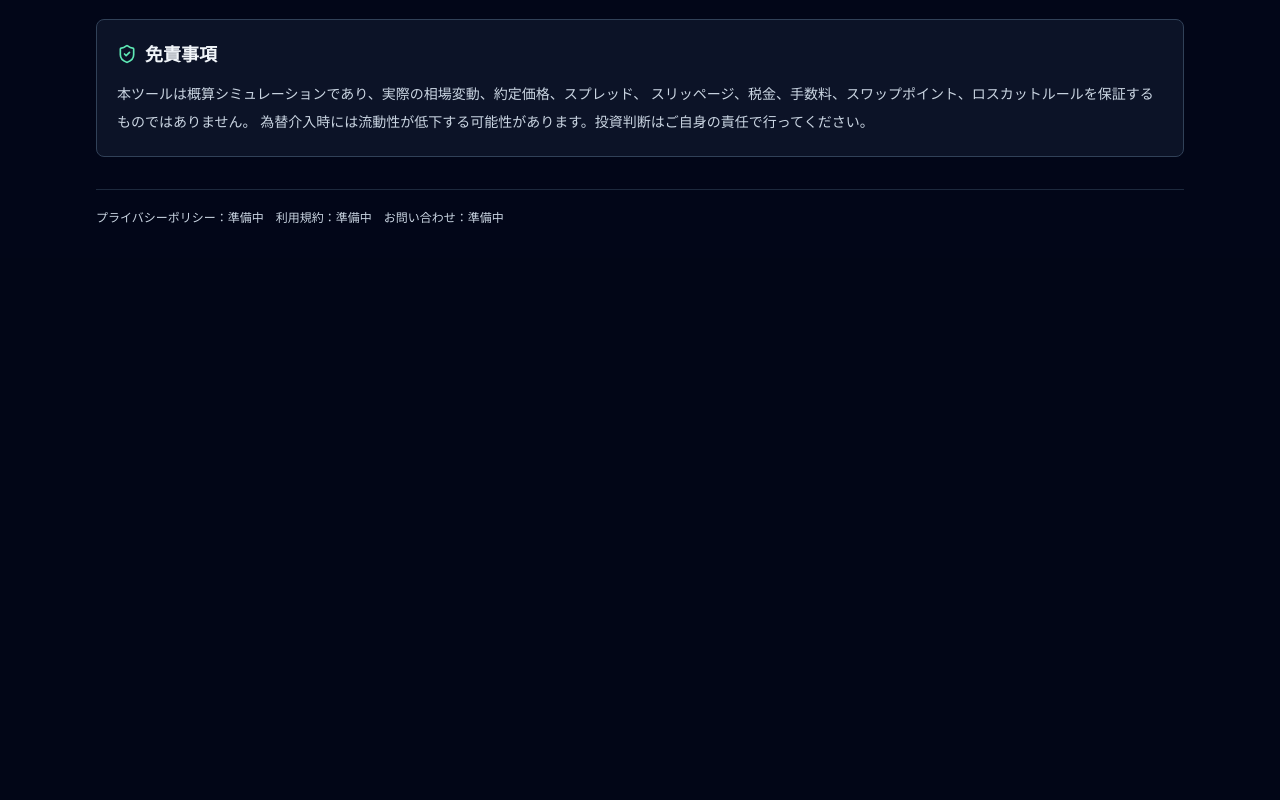
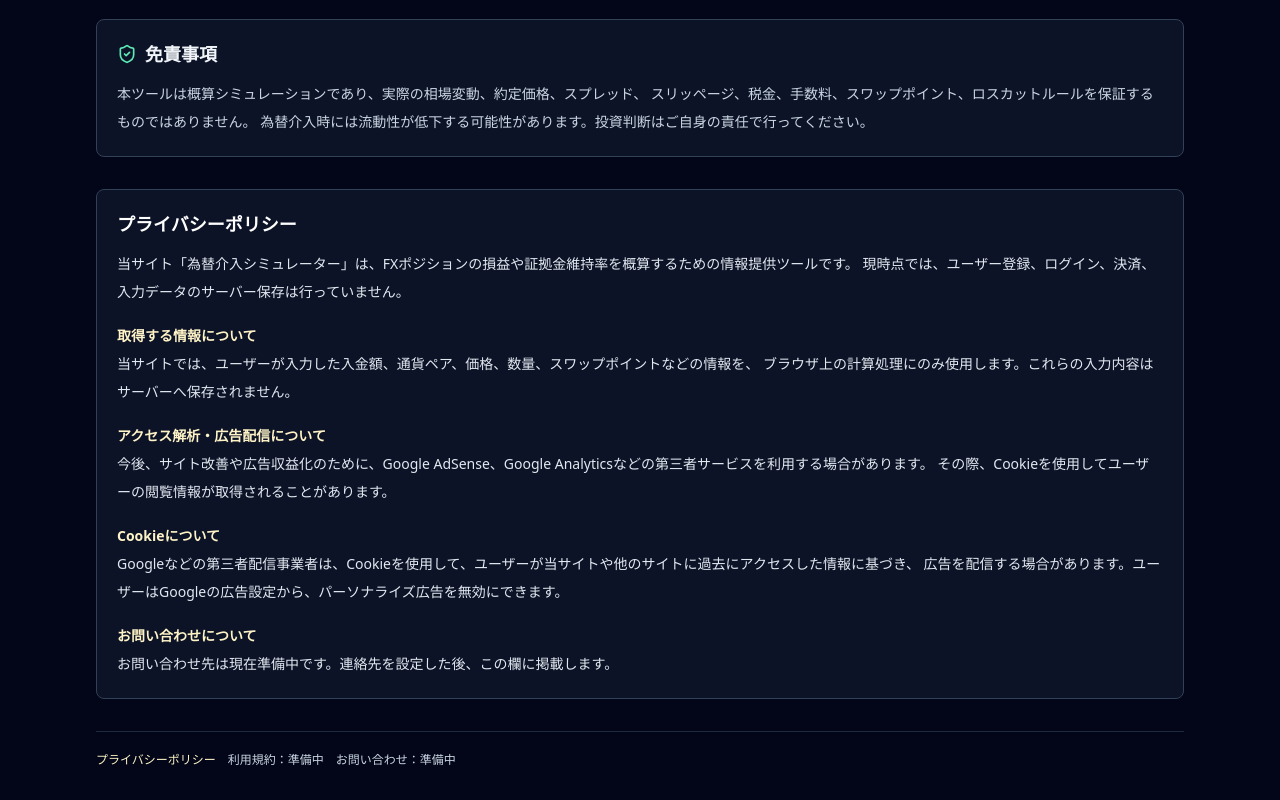
Before and after one commit to Americaman-Chicken/fx-intervention-simulator, a React (Vite) app: page / in a window 1280 px wide. Shown: the part 1423-2223 px from the top of the page. Before the commit the page ends 1681 px from the top, so only its background shows below. Built offline with nearby package versions, Linux system fonts and the light colour scheme.

Commit message:
Add privacy policy section

```diff
--- a/src/App.jsx
+++ b/src/App.jsx
@@ -573,8 +573,51 @@ export default function FxInterventionSimulator() {
           </p>
         </section>
 
+        <section id="privacy-policy" className="mt-8 rounded-lg border border-slate-700 bg-slate-900/80 p-5">
+          <h2 className="mb-3 text-lg font-semibold text-white">プライバシーポリシー</h2>
+          <div className="space-y-4 text-sm leading-7 text-slate-200">
+            <p>
+              当サイト「為替介入シミュレーター」は、FXポジションの損益や証拠金維持率を概算するための情報提供ツールです。
+              現時点では、ユーザー登録、ログイン、決済、入力データのサーバー保存は行っていません。
+            </p>
+
+            <div>
+              <h3 className="font-semibold text-amber-100">取得する情報について</h3>
+              <p>
+                当サイトでは、ユーザーが入力した入金額、通貨ペア、価格、数量、スワップポイントなどの情報を、
+                ブラウザ上の計算処理にのみ使用します。これらの入力内容はサーバーへ保存されません。
+              </p>
+            </div>
+
+            <div>
+              <h3 className="font-semibold text-amber-100">アクセス解析・広告配信について</h3>
+              <p>
+                今後、サイト改善や広告収益化のために、Google AdSense、Google Analyticsなどの第三者サービスを利用する場合があります。
+                その際、Cookieを使用してユーザーの閲覧情報が取得されることがあります。
+              </p>
+            </div>
+
+            <div>
+              <h3 className="font-semibold text-amber-100">Cookieについて</h3>
+              <p>
+                Googleなどの第三者配信事業者は、Cookieを使用して、ユーザーが当サイトや他のサイトに過去にアクセスした情報に基づき、
+                広告を配信する場合があります。ユーザーはGoogleの広告設定から、パーソナライズ広告を無効にできます。
+              </p>
+            </div>
+
+            <div>
+              <h3 className="font-semibold text-amber-100">お問い合わせについて</h3>
+              <p>
+                お問い合わせ先は現在準備中です。連絡先を設定した後、この欄に掲載します。
+              </p>
+            </div>
+          </div>
+        </section>
+
         <footer className="mt-8 flex flex-wrap gap-3 border-t border-slate-800 pt-5 text-xs text-slate-300">
-          <span>プライバシーポリシー：準備中</span>
+          <a href="#privacy-policy" className="text-amber-100 underline-offset-4 hover:underline">
+            プライバシーポリシー
+          </a>
           <span>利用規約：準備中</span>
           <span>お問い合わせ：準備中</span>
         </footer>
```
